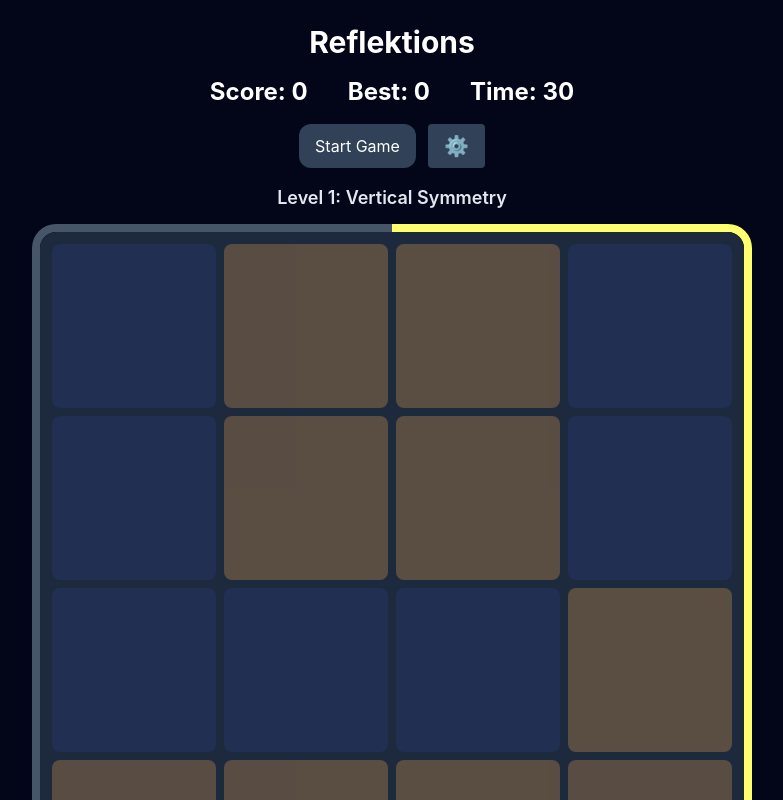
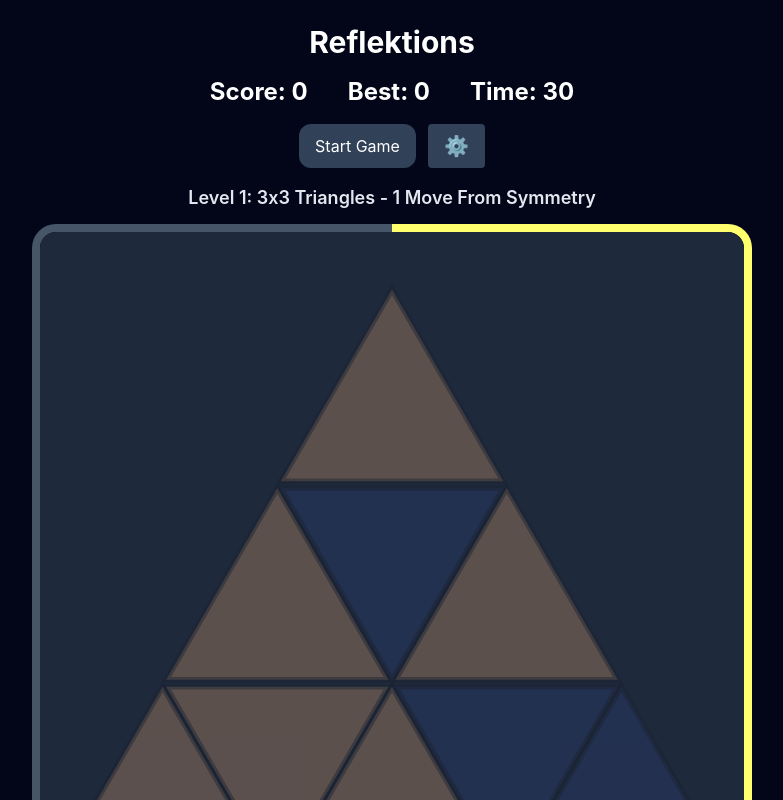
Before and after one commit to Struckhour/symmetry, a SvelteKit app: page / in a window 1280 px wide. Shown: the top 800 px of the page, without its empty margins (248-1031 px from the left). Built offline with nearby package versions, Linux system fonts and the light colour scheme.

Commit message:
puts levels in separate place. fixes some bugs on transitions. adds retry button.

```diff
--- a/src/lib/components/TriangleGame.svelte
+++ b/src/lib/components/TriangleGame.svelte
@@ -55,6 +55,7 @@
         showGameOver,
         onSolve,
         onCellChange,
+        onTryAgain,
         hideNextBoard = false
     }: {
         gameId: number;
@@ -62,12 +63,14 @@
             size: number;
             scrambleFlips: number;
             solveBonusSeconds: number;
+            creationModes: string[];
         };
         palette: Palette;
         gameOver: boolean;
         showGameOver: boolean;
         onSolve: (solvedModes: ConcreteTriangleSymmetryMode[]) => void;
         onCellChange: () => void;
+        onTryAgain: () => void;
         hideNextBoard: boolean;
     } = $props();
 
@@ -84,7 +87,17 @@
     const boardWidth = $derived(size * side);
     const boardHeight = $derived(size * height);
 
-	let cells = $state<TriangleCell[]>(createTriangleCells());
+	let cells = $state<TriangleCell[]>([]);
+
+    function getCreationModeForTriangle(): TriangleSymmetryMode {
+        if (level.creationModes.length === 0) {
+            return 'random';
+        }
+
+        return level.creationModes[
+            Math.floor(Math.random() * level.creationModes.length)
+        ] as TriangleSymmetryMode;
+    }
 
     function handleCellPointerUp(event: PointerEvent, id: string) {
         if (!event.isPrimary) return;
@@ -493,7 +506,7 @@
         for (let attempt = 0; attempt < maxAttempts; attempt++) {
             cells = createTriangleCells();
 
-            currentPuzzleMode = resolveTriangleSymmetryMode(creationMode);
+            currentPuzzleMode = resolveTriangleSymmetryMode(getCreationModeForTriangle());
 
             createTriangleSymmetryBoard(currentPuzzleMode);
             scrambleTriangleBoard(level.scrambleFlips, currentPuzzleMode);
@@ -506,7 +519,7 @@
         // fallback
         cells = createTriangleCells();
 
-        currentPuzzleMode = resolveTriangleSymmetryMode(creationMode);
+        currentPuzzleMode = resolveTriangleSymmetryMode(getCreationModeForTriangle());
 
         createTriangleSymmetryBoard(currentPuzzleMode);
         scrambleTriangleBoard(level.scrambleFlips + 1, currentPuzzleMode);
@@ -590,8 +603,18 @@
 <div class="relative overflow-hidden rounded-2xl bg-slate-950">
     {#if showGameOver}
         <div class="pointer-events-none absolute inset-0 z-30 flex items-center justify-center">
-            <div class="rounded-lg border border-slate-500 bg-slate-950/90 px-5 py-2 text-xl font-bold tracking-wider text-red-300">
-                GAME OVER
+            <div class="rounded-lg border border-slate-500 bg-slate-950/90 px-6 py-4 text-center">
+                <div class="mb-3 text-xl font-bold tracking-wider text-red-300">
+                    GAME OVER
+                </div>
+
+                <button
+                    type="button"
+                    class="pointer-events-auto rounded-xl bg-slate-700 px-4 py-2 font-semibold text-white hover:bg-slate-600 active:bg-slate-500"
+                    onclick={onTryAgain}
+                >
+                    Try Again
+                </button>
             </div>
         </div>
     {/if}
@@ -601,7 +624,7 @@
             class={[
                 'triangle-svg',
                 gameOver ? 'opacity-35 saturate-50' : '',
-                clearingCells && !exploding ? 'opacity-0' : ''
+                clearingCells && (!exploding || hideNextBoard) ? 'opacity-0' : ''
             ].join(' ')}
             viewBox={`0 0 ${boardWidth} ${boardHeight}`}
             preserveAspectRatio="xMidYMid meet"
--- /dev/null
+++ b/src/lib/levels.ts
@@ -0,0 +1,133 @@
+import type { LevelSettings } from '$lib/types';
+
+export const levels: LevelSettings[] = [
+    {
+        threshold: 0,
+        levelText: 'Level 1: 3x3 Triangles - 1 Move From Symmetry',
+        boardType: 'triangle',
+        size: 3,
+        scrambleFlips: 1,
+        solveBonusSeconds: 2,
+        solveScorePoints: 1,
+        levelCompletionTimeBonus: 15,
+        levelCompletionScoreBonus: 0,
+        creationModes: [],
+        colors: {
+            blue: 'bg-blue-800',
+            orange: 'bg-orange-400'
+        }
+    },
+    {
+        threshold: 7,
+        levelText: 'Level 2: 4 x 4 Triangles - 2 Moves From Symmetry',
+        boardType: 'triangle',
+        size: 4,
+        scrambleFlips: 2,
+        solveBonusSeconds: 2,
+        solveScorePoints: 1,
+        levelCompletionTimeBonus: 15,
+        levelCompletionScoreBonus: 0,
+        creationModes: [],
+        colors: {
+            blue: 'bg-purple-800',
+            orange: 'bg-yellow-400'
+        }
+    },
+    {
+        threshold: 14,
+        levelText: 'Level 3: 5 x 5 Triangles - 3 Moves From Symmetry',
+        boardType: 'triangle',
+        size: 5,
+        scrambleFlips: 3,
+        solveBonusSeconds: 2,
+        solveScorePoints: 1,
+        levelCompletionTimeBonus: 15,
+        levelCompletionScoreBonus: 0,
+        creationModes: [],
+        colors: {
+            blue: 'bg-emerald-800',
+            orange: 'bg-pink-400'
+        }
+    },
+    {
+        threshold: 21,
+        levelText: 'Level 4: 3 x 3 Squares - 1 Move From Symmetry',
+        boardType: 'square',
+        size: 3,
+        scrambleFlips: 1,
+        solveBonusSeconds: 2,
+        solveScorePoints: 1,
+        levelCompletionTimeBonus: 15,
+        levelCompletionScoreBonus: 0,
+        creationModes: ['squareDiagonalDown', 'squareDiagonalUp', 'squareHorizontal', 'squareVertical'],
+        colors: {
+            blue: 'bg-cyan-800',
+            orange: 'bg-yellow-400'
+        }
+    },
+    {
+        threshold: 28,
+        levelText: 'Level 5: 4 x 4 Squares - 2 Moves From Symmetry',
+        boardType: 'square',
+        size: 4,
+        scrambleFlips: 2,
+        solveBonusSeconds: 3,
+        solveScorePoints: 1,
+        levelCompletionTimeBonus: 15,
+        levelCompletionScoreBonus: 0,
+        creationModes: ['squareDiagonalDown', 'squareDiagonalUp', 'squareHorizontal', 'squareVertical'],
+        colors: {
+            blue: 'bg-gray-900',
+            orange: 'bg-teal-400'
+        }
+    },
+    {
+        threshold: 35,
+        levelText: 'Level 6: 5 x 5 Squares - 3 Moves From Symmetry',
+        boardType: 'square',
+        size: 5,
+        scrambleFlips: 3,
+        solveBonusSeconds: 3,
+        solveScorePoints: 1,
+        levelCompletionTimeBonus: 30,
+        levelCompletionScoreBonus: 0,
+        creationModes: ['squareDiagonalDown', 'squareDiagonalUp', 'squareHorizontal', 'squareVertical'],
+        colors: {
+            blue: 'bg-purple-900',
+            orange: 'bg-orange-300'
+        }
+    },
+    {
+        threshold: 42,
+        levelText: 'Level 7',
+        boardType: 'square',
+        size: 5,
+        scrambleFlips: 2,
+        solveBonusSeconds: 3,
+        solveScorePoints: 1,
+        levelCompletionTimeBonus: 30,
+        levelCompletionScoreBonus: 0,
+        creationModes: ['squareDiagonalDown', 'squareDiagonalUp', 'squareHorizontal', 'squareVertical'],
+        colors: {
+            blue: 'bg-pink-900',
+            orange: 'bg-lime-200'
+        }
+    },
+    {
+        threshold: 49,
+        levelText: 'Level 8',
+        boardType: 'triangle',
+        size: 4,
+        scrambleFlips: 1,
+        solveBonusSeconds: 1,
+        solveScorePoints: 1,
+        levelCompletionTimeBonus: 10,
+        levelCompletionScoreBonus: 0,
+        creationModes: [],
+        colors: {
+            blue: 'bg-blue-800',
+            orange: 'bg-orange-400'
+        }
+    },
+
+];
--- a/src/routes/+page.svelte
+++ b/src/routes/+page.svelte
@@ -2,9 +2,8 @@
 	import { onMount } from 'svelte';
 	import SquareGame from '$lib/components/SquareGame.svelte';
 	import TriangleGame from '$lib/components/TriangleGame.svelte';
-	import type {
-		LevelSettings
-	} from '$lib/types';
+	import { levels } from '$lib/levels';
+	import type { LevelSettings } from '$lib/types';
 	type ColorMode = 'theme' | 'greyscale';
 
 
@@ -50,137 +49,7 @@
 	let musicVolume = $state(0.4);
 
 
-	const levels: LevelSettings[] = [
-		{
-			threshold: 0,
-			levelText: 'Level 1: Vertical Symmetry',
-			boardType: 'square',
-			size: 4,
-			scrambleFlips: 1,
-			solveBonusSeconds: 2,
-			solveScorePoints: 1,
-			levelCompletionTimeBonus: 15,
-			levelCompletionScoreBonus: 0,
-			creationModes: ['squareVertical'],
-			colors: {
-				blue: 'bg-blue-800',
-				orange: 'bg-orange-400'
-			}
-		},
-		{
-			threshold: 5,
-			levelText: 'Level 2: Horizontal Symmetry',
-			boardType: 'square',
-			size: 4,
-			scrambleFlips: 1,
-			solveBonusSeconds: 2,
-			solveScorePoints: 1,
-			levelCompletionTimeBonus: 15,
-			levelCompletionScoreBonus: 0,
-			creationModes: ['squareHorizontal'],
-			colors: {
-				blue: 'bg-purple-800',
-				orange: 'bg-yellow-400'
-			}
-		},
-		{
-			threshold: 10,
-			levelText: 'Level 3: Diagonal Symmetry',
-			boardType: 'square',
-			size: 4,
-			scrambleFlips: 1,
-			solveBonusSeconds: 2,
-			solveScorePoints: 1,
-			levelCompletionTimeBonus: 15,
-			levelCompletionScoreBonus: 0,
-			creationModes: ['squareDiagonalDown', 'squareDiagonalUp'],
-			colors: {
-				blue: 'bg-emerald-800',
-				orange: 'bg-pink-400'
-			}
-		},
-		{
-			threshold: 15,
-			levelText: 'Level 4',
-			boardType: 'square',
-			size: 4,
-			scrambleFlips: 1,
-			solveBonusSeconds: 2,
-			solveScorePoints: 1,
-			levelCompletionTimeBonus: 15,
-			levelCompletionScoreBonus: 0,
-			creationModes: ['squareDiagonalDown', 'squareDiagonalUp', 'squareHorizontal', 'squareVertical'],
-			colors: {
-				blue: 'bg-cyan-800',
-				orange: 'bg-yellow-400'
-			}
-		},
-		{
-			threshold: 20,
-			levelText: 'Level 5',
-			boardType: 'square',
-			size: 5,
-			scrambleFlips: 2,
-			solveBonusSeconds: 3,
-			solveScorePoints: 1,
-			levelCompletionTimeBonus: 15,
-			levelCompletionScoreBonus: 0,
-			creationModes: ['squareDiagonalDown', 'squareDiagonalUp', 'squareHorizontal', 'squareVertical'],
-			colors: {
-				blue: 'bg-gray-900',
-				orange: 'bg-teal-400'
-			}
-		},
-		{
-			threshold: 25,
-			levelText: 'Level 6',
-			boardType: 'square',
-			size: 6,
-			scrambleFlips: 2,
-			solveBonusSeconds: 3,
-			solveScorePoints: 1,
-			levelCompletionTimeBonus: 30,
-			levelCompletionScoreBonus: 0,
-			creationModes: ['squareDiagonalDown', 'squareDiagonalUp', 'squareHorizontal', 'squareVertical'],
-			colors: {
-				blue: 'bg-purple-900',
-				orange: 'bg-orange-300'
-			}
-		},
-		{
-			threshold: 30,
-			levelText: 'Level 7',
-			boardType: 'square',
-			size: 5,
-			scrambleFlips: 2,
-			solveBonusSeconds: 3,
-			solveScorePoints: 1,
-			levelCompletionTimeBonus: 30,
-			levelCompletionScoreBonus: 0,
-			creationModes: ['squareDiagonalDown', 'squareDiagonalUp', 'squareHorizontal', 'squareVertical'],
-			colors: {
-				blue: 'bg-pink-900',
-				orange: 'bg-lime-200'
-			}
-		},
-		{
-			threshold: 35,
-			levelText: 'Level 8',
-			boardType: 'triangle',
-			size: 4,
-			scrambleFlips: 1,
-			solveBonusSeconds: 1,
-			solveScorePoints: 1,
-			levelCompletionTimeBonus: 10,
-			levelCompletionScoreBonus: 0,
-			creationModes: [],
-			colors: {
-				blue: 'bg-blue-800',
-				orange: 'bg-orange-400'
-			}
-		},
 
-	];
 
 	let currentLevel = $derived(levels[currentLevelIndex]);
 	let solveSound1: HTMLAudioElement;
@@ -199,13 +68,15 @@
 		return Math.random() < 0.5 ? 'square' : 'triangle';
 	}
 
-	let activeBoardType = $state<ConcreteBoardType>('square');
+	let activeBoardType = $state<ConcreteBoardType>(
+		levels[0].boardType === 'random' ? getRandomBoardType() : levels[0].boardType
+	);
 
-	function chooseBoardTypeForLevel() {
+	function chooseBoardTypeForLevel(level: LevelSettings = levels[currentLevelIndex]) {
 		activeBoardType =
-			currentLevel.boardType === 'random'
+			level.boardType === 'random'
 				? getRandomBoardType()
-				: currentLevel.boardType;
+				: level.boardType;
 	}
 
 
@@ -407,7 +278,6 @@
 	function startGame() {
 		gameStarted = true;
 		resetGame();
-		startMusic();
 	}
 
 	function resetGame() {
@@ -480,6 +350,7 @@
 							showGameOver={gameOver}
 							onSolve={handleSolve}
 							onCellChange={handleCellChange}
+							onTryAgain={resetGame}
 							hideNextBoard={pendingBoardSwitch}
 						/>
 					{:else}
@@ -491,6 +362,7 @@
 							showGameOver={gameOver}
 							onSolve={handleSolve}
 							onCellChange={handleCellChange}
+							onTryAgain={resetGame}
 							hideNextBoard={pendingBoardSwitch}
 						/>
 					{/if}
@@ -544,7 +416,7 @@
 						</label>
 
 						<div class="flex items-center justify-between">
-							<span class="text-sm font-medium">Colour Mode</span>
+							<span class="text-sm font-medium">Colour</span>
 
 							<button
 								type="button"
```
Also changed, not shown: src/lib/components/SquareGame.svelte (+14 -4 lines).
